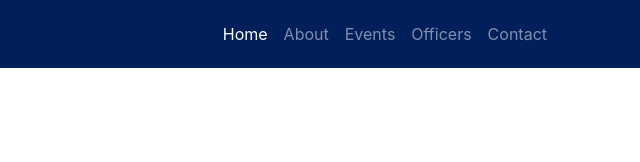
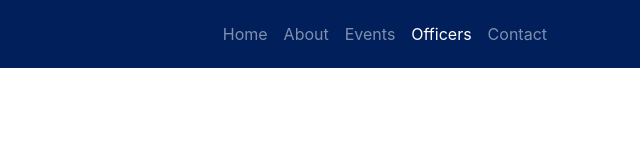
Before and after one commit to SHPE-UMD/SHPE-UMD-Bootstrap-Web, a website: page officerstest.html in a window 1280 px wide. Shown: the top 162 px of the page, 640-1280 px from the left. Drawn offline with Linux system fonts and the light colour scheme.

Commit message:
fix links

```diff
--- a/officerstest.html
+++ b/officerstest.html
@@ -38,10 +38,8 @@
       </button>
       <div class="collapse navbar-collapse" id="navbarResponsive">
         <ul class="navbar-nav ml-auto">
-          <li class="nav-item active">
-            <a class="nav-link" href="#">Home
-              <span class="sr-only">(current)</span>
-            </a>
+          <li class="nav-item">
+            <a class="nav-link" href="index.html">Home</a>
           </li>
           <li class="nav-item">
             <a class="nav-link" href="about.html">About</a>
@@ -49,8 +47,10 @@
           <li class="nav-item">
             <a class="nav-link" href="events.html">Events</a>
           </li>
-          <li class="nav-item">
-            <a class="nav-link" href="officers.html">Officers</a>
+          <li class="nav-item active">
+            <a class="nav-link" href="officerstest.html">Officers
+              <span class="sr-only">(current)</span>
+            </a>
           </li>
           <li class="nav-item">
             <a class="nav-link" href="contact.html">Contact</a>
```
